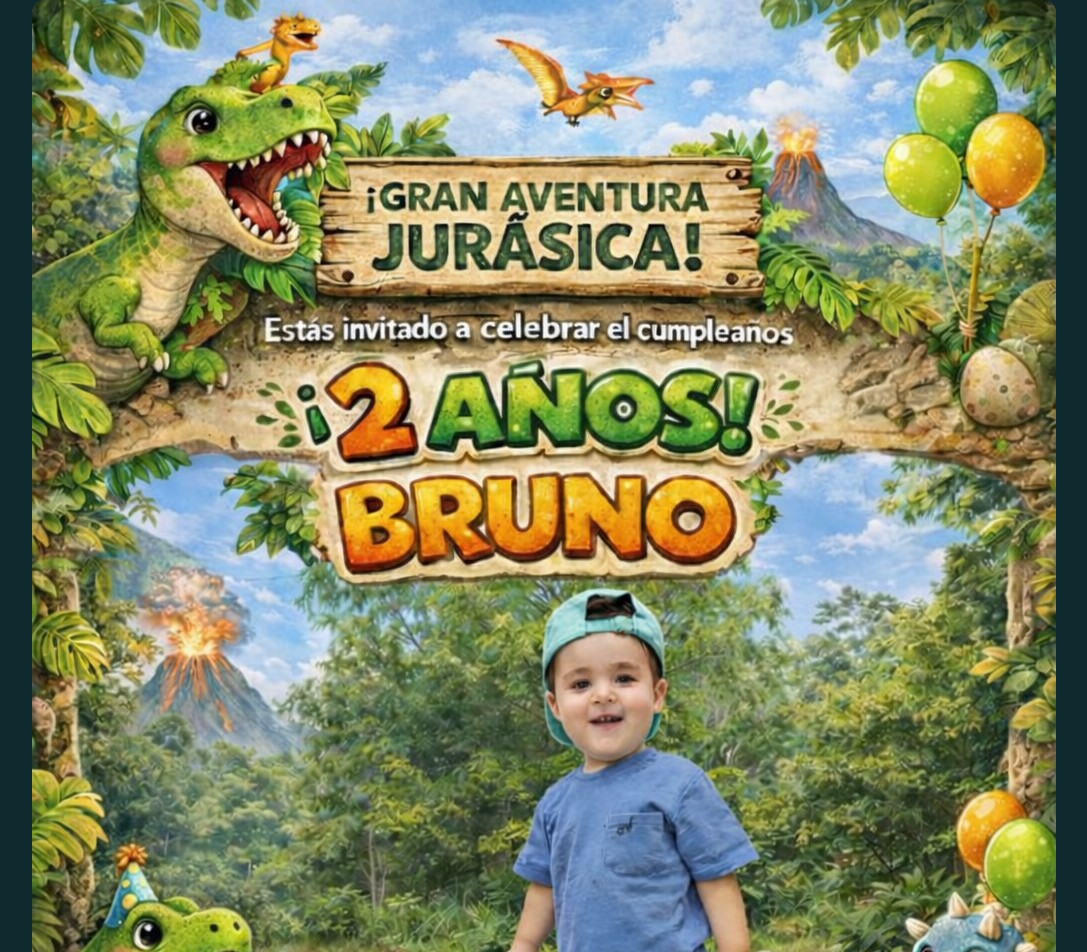
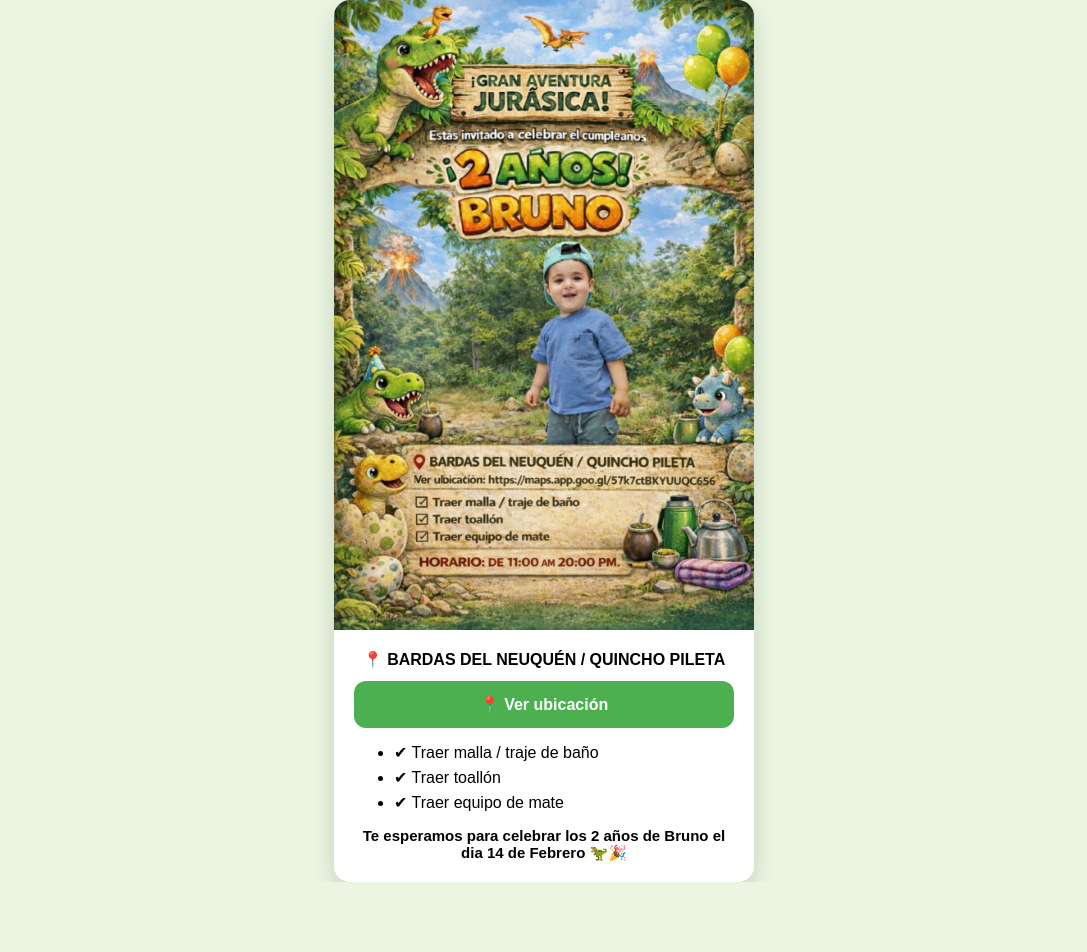
Before and after one commit to maragusburgos-wq/bruno-invitacion, a plain HTML site: page index.html in a window 1280 px wide. Shown: the top 952 px of the page, without its empty margins (96-1183 px from the left). After the commit the page ends 882 px from the top, so only its background shows below. Drawn offline with Linux system fonts and the light colour scheme.

Commit message:
Revise invitation layout and content
Updated the invitation details and styling.

```diff
--- a/index.html
+++ b/index.html
@@ -1,57 +1,83 @@
 <!DOCTYPE html>
 <html lang="es">
 <head>
-  <meta charset="UTF-8">
-  <title>Invitación Cumple Bruno</title>
+  <meta charset="UTF-8" />
+  <meta name="viewport" content="width=device-width, initial-scale=1.0"/>
+  <title>Invitación Bruno 2 años</title>
   <style>
     body {
       margin: 0;
-      background-color: #0f2a2e;
+      font-family: Arial, sans-serif;
+      background: #eaf6e1;
       display: flex;
-      flex-direction: column;
-      align-items: center;
       justify-content: center;
-      min-height: 100vh;
-      font-family: Arial, sans-serif;
     }
-    img {
-      max-width: 95%;
-      height: auto;
+    .card {
+      max-width: 420px;
+      background: #ffffff;
+      border-radius: 16px;
+      overflow: hidden;
+      box-shadow: 0 10px 25px rgba(0,0,0,0.15);
+    }
+    .card img {
+      width: 100%;
+      display: block;
+    }
+    .content {
+      padding: 20px;
+      text-align: center;
+    }
+    .location {
+      font-weight: bold;
+      margin-bottom: 12px;
+    }
+    .list {
+      text-align: left;
+      margin: 15px 0;
+    }
+    .list li {
+      margin-bottom: 6px;
+    }
+    .btn {
+      display: block;
+      text-decoration: none;
+      margin: 12px 0;
+      padding: 14px;
       border-radius: 12px;
+      font-weight: bold;
+      color: white;
+      background: #4caf50;
     }
-    a.boton {
-      margin: 20px 0 40px;
-      padding: 14px 26px;
-      background-color: #4CAF50;
-      color: white;
-      text-decoration: none;
-      font-size: 18px;
-      border-radius: 10px;
+    .footer {
+      margin-top: 15px;
+      font-size: 15px;
       font-weight: bold;
     }
   </style>
 </head>
 <body>
 
-  <img src="invitacion2.jpg" alt="Invitación Cumple Bruno">
-  <<a
-  href="https://maps.app.goo.gl/5Tk7ctBYKYUUQC656"
-  target="_blank"
-  style="
-    display: inline-block;
-    margin: 25px 0 40px;
-    padding: 14px 28px;
-    background-color: #4CAF50;
-    color: white;
-    text-decoration: none;
-    font-size: 18px;
-    border-radius: 10px;
-    font-weight: bold;
-  "
->
-📍 Ver ubicación en Google Maps
-</a>
+  <div class="card">
+    <!-- Reemplazar por la imagen final de la invitación -->
+    <img src="invitacion2.jpg" alt="Invitación Bruno 2 años">
 
+    <div class="content">
+      <div class="location">
+        📍 BARDAS DEL NEUQUÉN / QUINCHO PILETA
+      </div>
 
-</body>
-</html>
+      <a class="btn"
+         href="https://maps.app.goo.gl/5Tk7ctBYKYUUQC6S6"
+         target="_blank">
+        📍 Ver ubicación
+      </a>
+
+      <ul class="list">
+        <li>✔ Traer malla / traje de baño</li>
+        <li>✔ Traer toallón</li>
+        <li>✔ Traer equipo de mate</li>
+      </ul>
+
+      <div class="footer">
+        Te esperamos para celebrar los 2 años de Bruno el dia 14 de Febrero 🦖🎉
+      </div>
```
